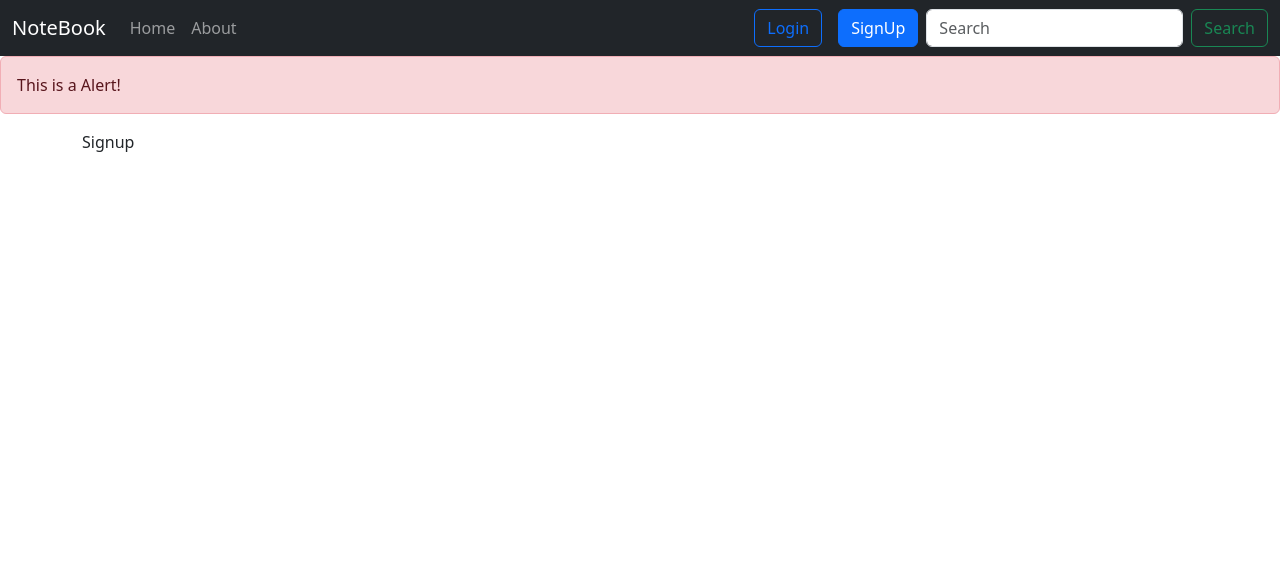
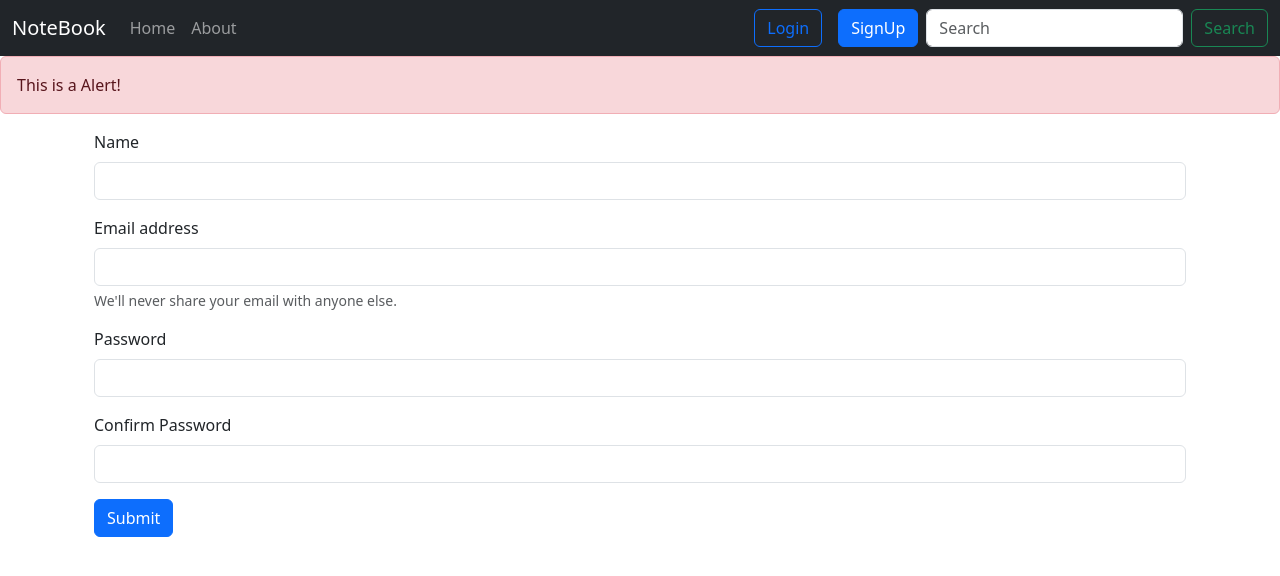
Before and after one commit to AbdulMateenzwl/NoteBook, a React (Vite) app: page /signup in a window 1280 px wide. Shown: the top 576 px of the page. Built offline with nearby package versions, Linux system fonts and the light colour scheme.

Commit message:
signup page

```diff
--- a/src/componants/Signup.jsx
+++ b/src/componants/Signup.jsx
@@ -1,7 +1,61 @@
-import React from 'react'
+import React, { useState } from 'react'
+import { useHistory } from 'react-router-dom';
 
 export default function Signup() {
+
+  const history = useHistory();
+
+  let [credentials, setCredentials] = useState({ name: "", email: "", password: "", cpassword: "" })
+  const handleSubmit = async (e) => {
+    e.preventDefault();
+    const { name, email, password } = credentials;
+    const response = await fetch('http://localhost:5000/api/auth/createuser', {
+      method: 'POST',
+      headers: {
+        'Content-Type': 'application/json'
+      },
+      body: JSON.stringify({ name, email, password })
+    })
+    const json = await response.json();
+    console.log(json);
+
+    if (json.success) {
+      // Save the auth token and redirect
+      localStorage.setItem('token', json.authToken)
+      history.push("/")
+    }
+    else {
+      alert("There is a problem while creating you account! Please try again");
+    }
+  }
+
+  const handleOnChange = (e) => {
+    setCredentials({ ...credentials, [e.target.name]: e.target.value })
+
+  }
+
   return (
-    <div>Signup</div>
+    <div className='container'>
+      <form onSubmit={handleSubmit}>
+        <div className="mb-3">
+          <label htmlFor="name" className="form-label">Name</label>
+          <input type="text" className="form-control" required id="name" name='name' onChange={handleOnChange} aria-describedby="emailHelp" />
+        </div>
+        <div className="mb-3">
+          <label htmlFor="exampleInputEmail1" className="form-label">Email address</label>
+          <input type="email" className="form-control" required name='email' id="exampleInputEmail1" onChange={handleOnChange} aria-describedby="emailHelp" />
+          <div id="emailHelp" className="form-text">We'll never share your email with anyone else.</div>
+        </div>
+        <div className="mb-3">
+          <label htmlFor="password" className="form-label">Password</label>
+          <input type="password" className="form-control" required minLength={5} name='password' onChange={handleOnChange} id="password" />
+        </div>
+        <div className="mb-3">
+          <label htmlFor="cpassword" className="form-label">Confirm Password</label>
+          <input type="password" className="form-control" required minLength={5} name='cpassword' onChange={handleOnChange} id="cpassword" />
+        </div>
+        <button type="submit" className="btn btn-primary">Submit</button>
+      </form>
+    </div>
   )
 }
```
Also changed, not shown: 1 other file (tests, documents, lock files or other folders).
